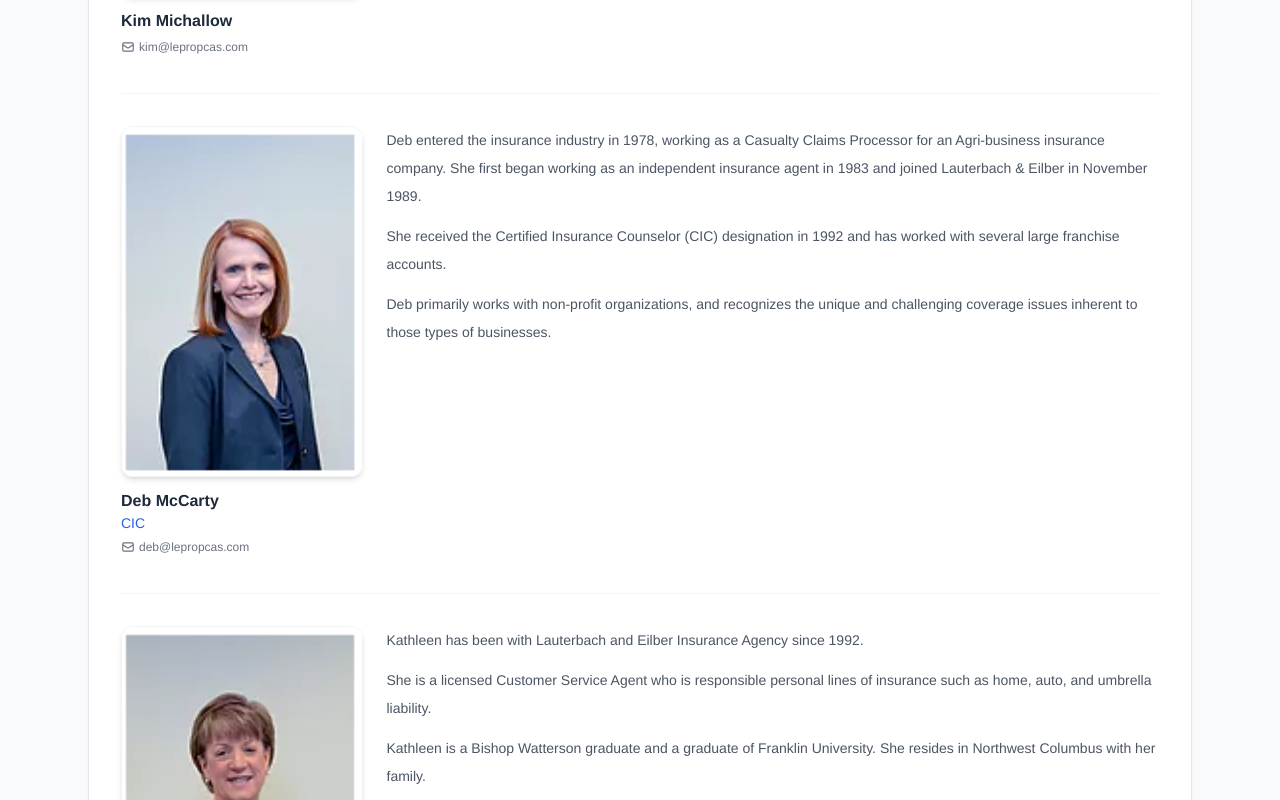
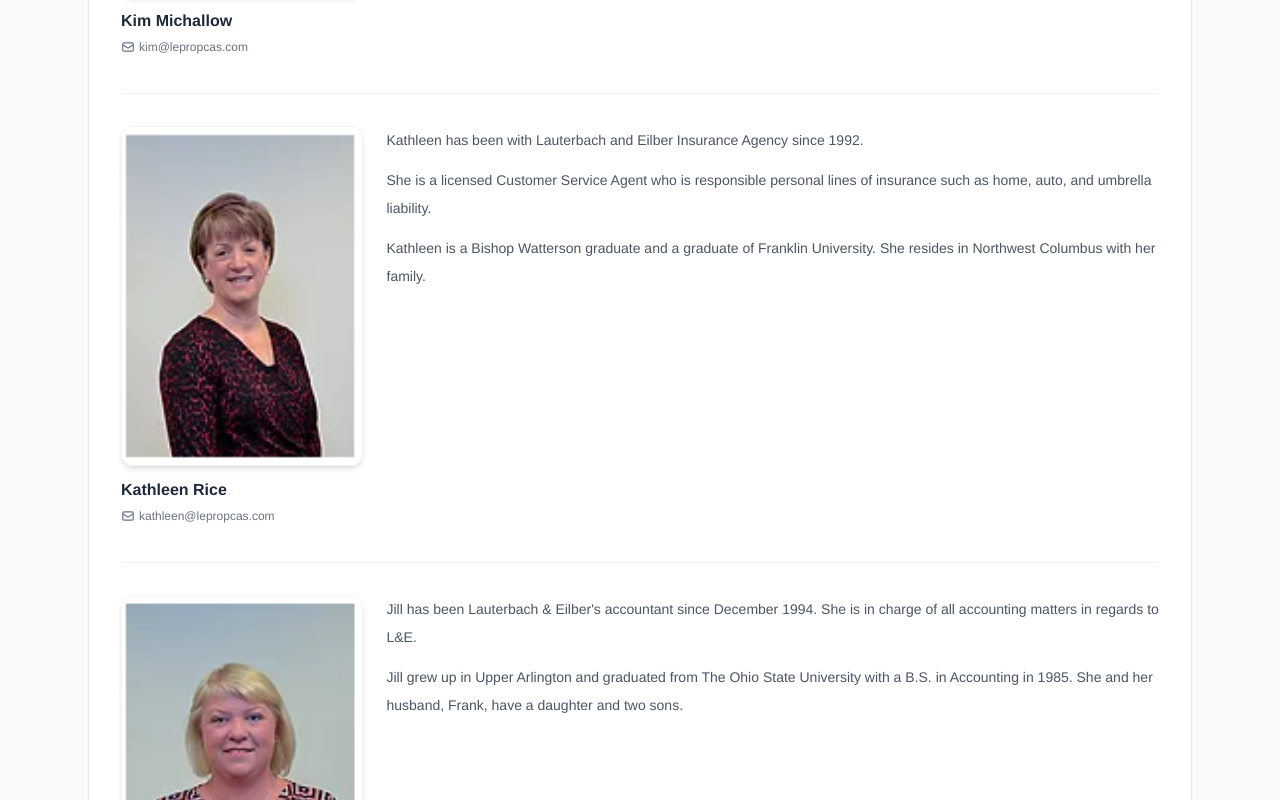
Before and after one commit to wch94/LE, a React (Vite) app in the folder src/: page /our-team in a window 1280 px wide. Shown: the part 2080-2880 px from the top of the page. Built offline with nearby package versions, Linux system fonts and the light colour scheme.

Commit message:
Remove Deb McCarty from team page

```diff
--- a/src/pages/OurTeam.tsx
+++ b/src/pages/OurTeam.tsx
@@ -34,13 +34,6 @@ const teamMembers: TeamMember[] = [
     image: '/images/staff/kim.webp',
     bio: 'Kim started her insurance career in 1978 in New York. She obtained her Ohio insurance license in 1981 and has worked at Lauterbach & Eilber since 1985. She is an agent in the commercial lines division working on all types of commercial exposures including manufacturing risks and schools districts.\n\nKim grew up in upstate New York and moved to Ohio in 1980 with her husband, Tom. They live in north Sunbury and have two sons.',
     email: 'kim@lepropcas.com'
-  },
-  {
-    name: 'Deb McCarty',
-    title: 'CIC',
-    image: '/images/staff/deb.webp',
-    bio: 'Deb entered the insurance industry in 1978, working as a Casualty Claims Processor for an Agri-business insurance company. She first began working as an independent insurance agent in 1983 and joined Lauterbach & Eilber in November 1989.\n\nShe received the Certified Insurance Counselor (CIC) designation in 1992 and has worked with several large franchise accounts.\n\nDeb primarily works with non-profit organizations, and recognizes the unique and challenging coverage issues inherent to those types of businesses.',
-    email: 'deb@lepropcas.com'
   },
   {
     name: 'Kathleen Rice',
```
